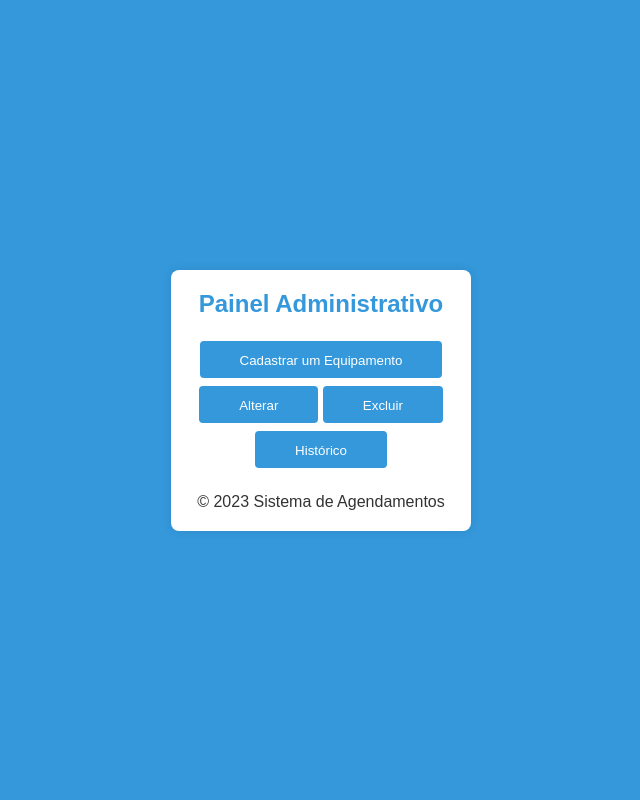
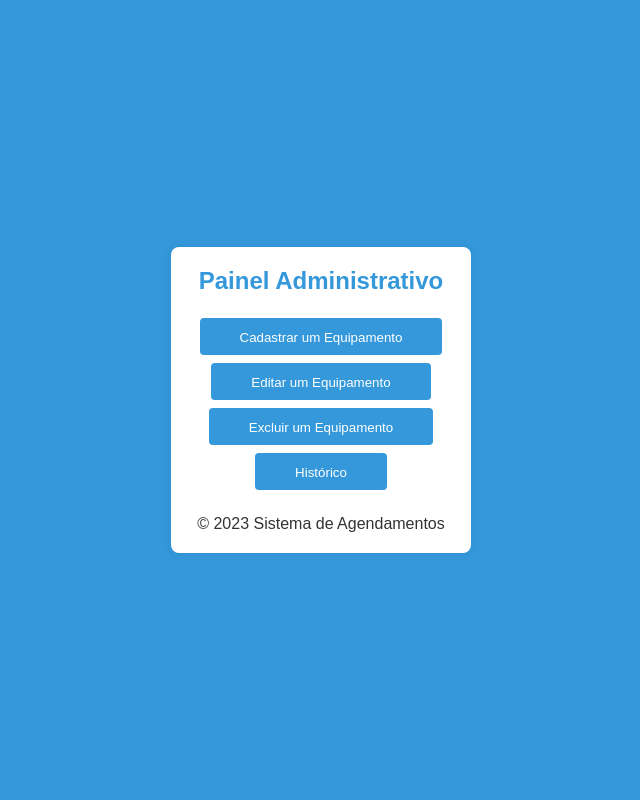
Before and after one commit to julianapvh/sylendar, a Django app: page /administrador/ in a window 1280 px wide. Shown: the whole page, without its empty margins (319-959 px from the left). Run offline with Django 4.2, Linux system fonts and the light colour scheme.

Commit message:
novas funções

```diff
--- a/agendamentos/templates/agendamentos/administrador.html
+++ b/agendamentos/templates/agendamentos/administrador.html
@@ -13,8 +13,8 @@
         <div class="cliente-form">
             <h1>Painel Administrativo</h1>
             <a class="btn_separado" href={% url 'cadastrar_equipamento' %}><button class="btn_separado">Cadastrar um Equipamento</button></a>
-            <a class="btn_separado" href={% url 'cadastrar_equipamento' %}><button class="btn_separado">Alterar</button></a>
-            <a class="btn_separado" href={% url 'cadastrar_equipamento' %}><button class="btn_separado">Excluir</button></a>
+            <a class="btn_separado" href={% url 'cadastrar_equipamento' %}><button class="btn_separado">Editar um Equipamento</button></a>
+            <a class="btn_separado" href={% url 'cadastrar_equipamento' %}><button class="btn_separado">Excluir um Equipamento</button></a>
             <a class="btn_separado" href={% url 'historico' %}><button class="btn_separado">Histórico</button></a>
 
             <footer>
--- a/agendamentos/urls.py
+++ b/agendamentos/urls.py
@@ -11,4 +11,7 @@ urlpatterns = [
     path('historico/', views.historico, name='historico'),
     path('administrador/', views.administrador, name='administrador'),
     path('cadastrar_equipamento/', views.cadastrar_equipamentos, name='cadastrar_equipamento'),
+    path('editar_equipamento/', views.editar_equipamento, name='editar_equipamento'),
+    path('excluir_equipamento/', views.excluir_equipamento, name='excluir_equipamento'),
+
 ]
--- a/agendamentos/views.py
+++ b/agendamentos/views.py
@@ -1,6 +1,8 @@
 # imports
-from django.shortcuts import render
+from django.shortcuts import render, get_object_or_404, redirect
 from django.contrib import messages
+from .models import Equipamento
+from .forms import EquipamentoForm
 
 
 # funções de apoio
@@ -113,4 +115,29 @@ def administrador(request):
     return render(request, 'agendamentos/administrador.html')
 
 def cadastrar_equipamentos(request):
-    return render(request, 'agendamentos\cadastrar_equipamento.html')
+    if request.method == 'POST':
+        form = EquipamentoForm(request.POST)
+        if form.is_valid():
+            form.save()
+            return redirect('cadastrar_equipamento')  # Redireciona de volta para a página de cadastro
+    else:
+        form = EquipamentoForm()
+
+    return render(request, 'cadastrar_equipamento.html', {'form': form})
+
+def editar_equipamento(request, equipamento_id):
+    equipamento = get_object_or_404(Equipamento, pk=equipamento_id)
+
+    if request.method == 'POST':
+        form = EquipamentoForm(request.POST, instance=equipamento)
+        if form.is_valid():
+            form.save()
+            return redirect('editar_equipamento')
+
+    form = EquipamentoForm(instance=equipamento)
+    return render(request, 'editar_equipamento.html', {'form': form, 'equipamento': equipamento})
+
+def excluir_equipamento(request, equipamento_id):
+    equipamento = get_object_or_404(Equipamento, pk=equipamento_id)
+    equipamento.delete()
+    return redirect('excluir_equipamento')  # Redireciona de volta para a página de exclusão
```
Also changed, not shown: agendamentos/forms.py (+7 -1 lines), agendamentos/models.py (+11 -10 lines), agendamentos/migrations/0002_alter_customuser_options_alter_customuser_managers_and_more.py (added).
